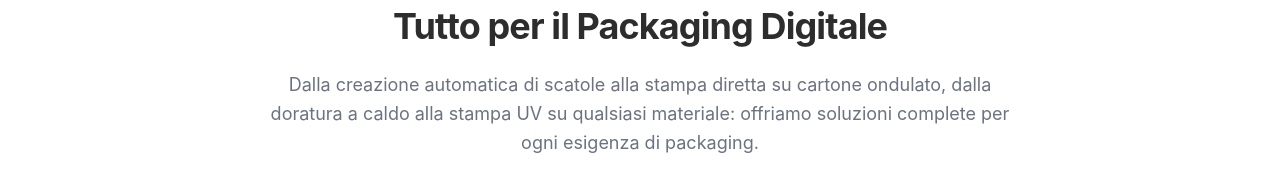
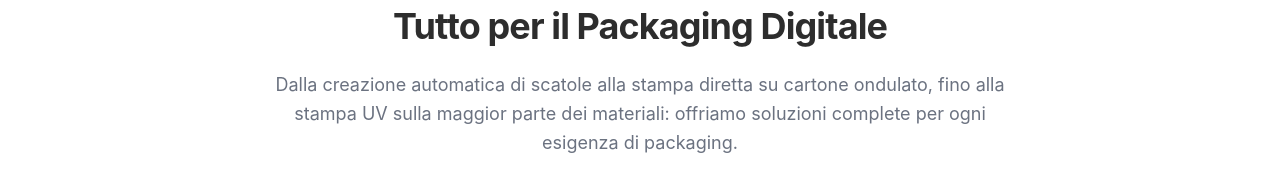
Before and after one commit to Robicalle/printsolution-site, a Next.js app: page /soluzioni/packaging in a window 1280 px wide. Shown: the part 605-800 px from the top of the page. Built offline with nearby package versions, Linux system fonts and the light colour scheme.

Commit message:
Packaging: rimossa doratura, corretto qualsiasi->maggior parte materiali

```diff
--- a/src/app/soluzioni/packaging/page.tsx
+++ b/src/app/soluzioni/packaging/page.tsx
@@ -132,8 +132,8 @@ export default function PackagingPage() {
               Tutto per il Packaging Digitale
             </h2>
             <p className="text-gray-500 text-lg leading-relaxed">
-              Dalla creazione automatica di scatole alla stampa diretta su cartone ondulato, dalla doratura a caldo
-              alla stampa UV su qualsiasi materiale: offriamo soluzioni complete per ogni esigenza di packaging.
+              Dalla creazione automatica di scatole alla stampa diretta su cartone ondulato,
+              fino alla stampa UV sulla maggior parte dei materiali: offriamo soluzioni complete per ogni esigenza di packaging.
             </p>
           </div>
 
```
